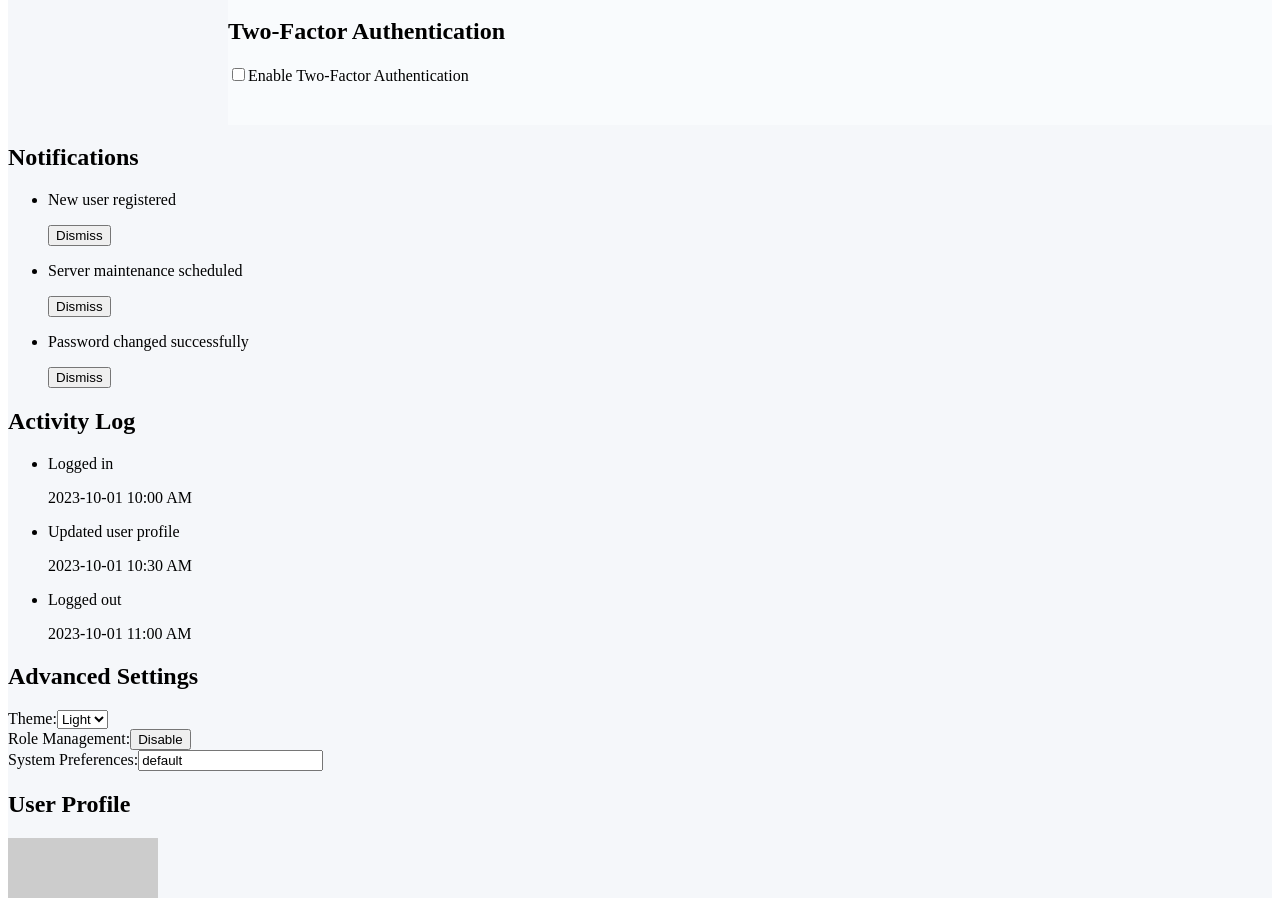
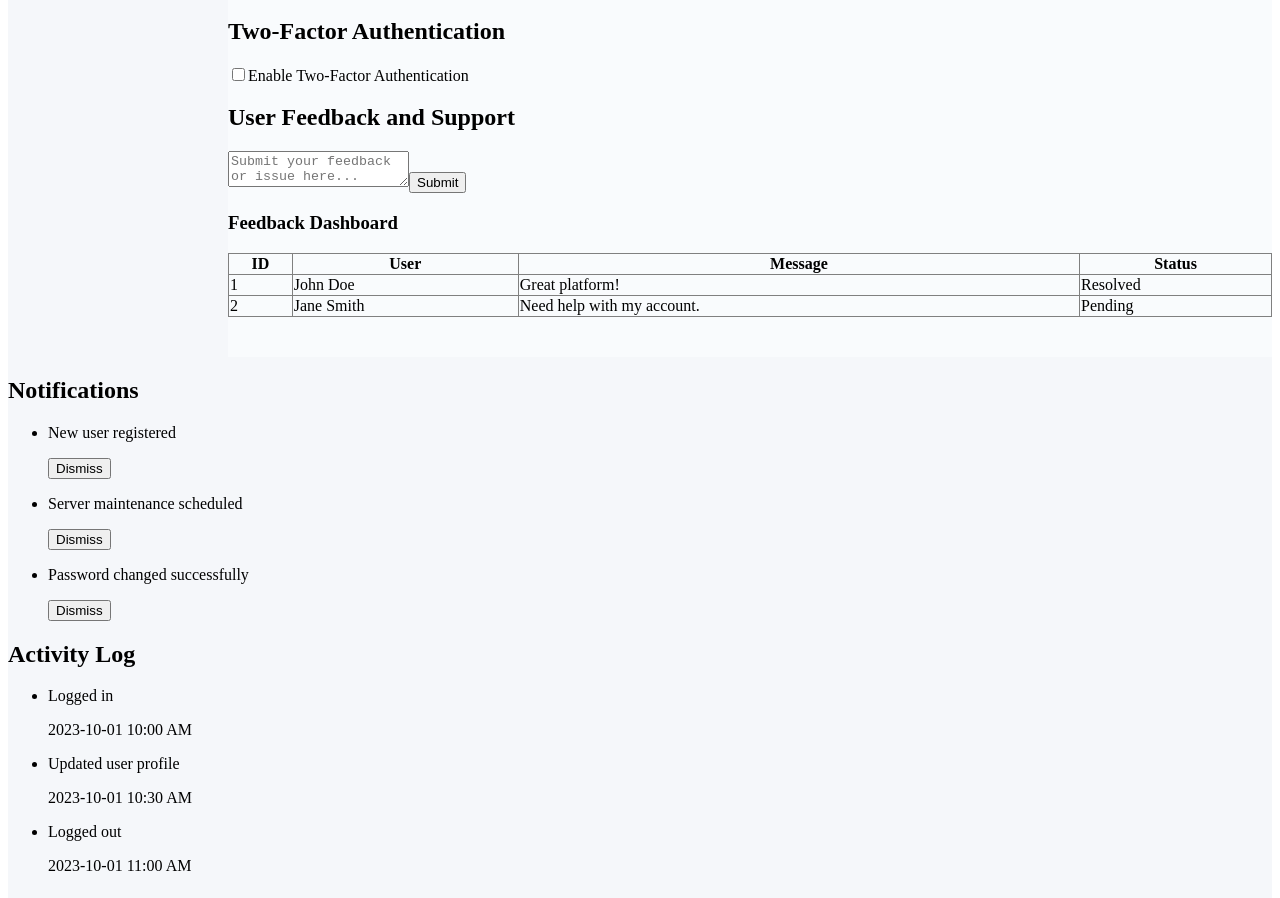
Before and after one commit to NagasivaKumari/DeepFake, a React (Vite) app in the folder admin/: page /dashboard in a window 1280 px wide. Shown: the part 1791-2689 px from the top of the page. Built offline with nearby package versions, Linux system fonts and the light colour scheme.

Commit message:
Add UserFeedbackSupport component and integrate into Admin Dashboard

```diff
--- a/admin/src/AppLayout.tsx
+++ b/admin/src/AppLayout.tsx
@@ -14,6 +14,7 @@ import DarkModeToggle from "./DarkModeToggle";
 import SystemLogsViewer from "./SystemLogsViewer";
 import CustomizableWidgets from "./CustomizableWidgets";
 import TwoFactorAuthentication from "./TwoFactorAuthentication";
+import UserFeedbackSupport from "./UserFeedbackSupport";
 
 const layoutStyle: React.CSSProperties = {
   display: "flex",
@@ -95,6 +96,7 @@ export default function AppLayout() {
             <SystemLogsViewer />
             <CustomizableWidgets />
             <TwoFactorAuthentication />
+            <UserFeedbackSupport />
           </div>
         </main>
       </div>
--- /dev/null
+++ b/admin/src/UserFeedbackSupport.tsx
@@ -0,0 +1,57 @@
+import React, { useState } from 'react';
+
+const UserFeedbackSupport = () => {
+  const [feedbacks, setFeedbacks] = useState([
+    { id: 1, user: 'John Doe', message: 'Great platform!', status: 'Resolved' },
+    { id: 2, user: 'Jane Smith', message: 'Need help with my account.', status: 'Pending' },
+  ]);
+
+  const [newFeedback, setNewFeedback] = useState('');
+
+  const submitFeedback = () => {
+    if (newFeedback) {
+      setFeedbacks([
+        ...feedbacks,
+        { id: feedbacks.length + 1, user: 'Anonymous', message: newFeedback, status: 'Pending' },
+      ]);
+      setNewFeedback('');
+    }
+  };
+
+  return (
+    <div>
+      <h2>User Feedback and Support</h2>
+      <div>
+        <textarea
+          placeholder="Submit your feedback or issue here..."
+          value={newFeedback}
+          onChange={(e) => setNewFeedback(e.target.value)}
+        />
+        <button onClick={submitFeedback}>Submit</button>
+      </div>
+      <h3>Feedback Dashboard</h3>
+      <table border="1" style={{ width: '100%', borderCollapse: 'collapse' }}>
+        <thead>
+          <tr>
+            <th>ID</th>
+            <th>User</th>
+            <th>Message</th>
+            <th>Status</th>
+          </tr>
+        </thead>
+        <tbody>
+          {feedbacks.map((feedback) => (
+            <tr key={feedback.id}>
+              <td>{feedback.id}</td>
+              <td>{feedback.user}</td>
+              <td>{feedback.message}</td>
+              <td>{feedback.status}</td>
+            </tr>
+          ))}
+        </tbody>
+      </table>
+    </div>
+  );
+};
+
+export default UserFeedbackSupport;
```
